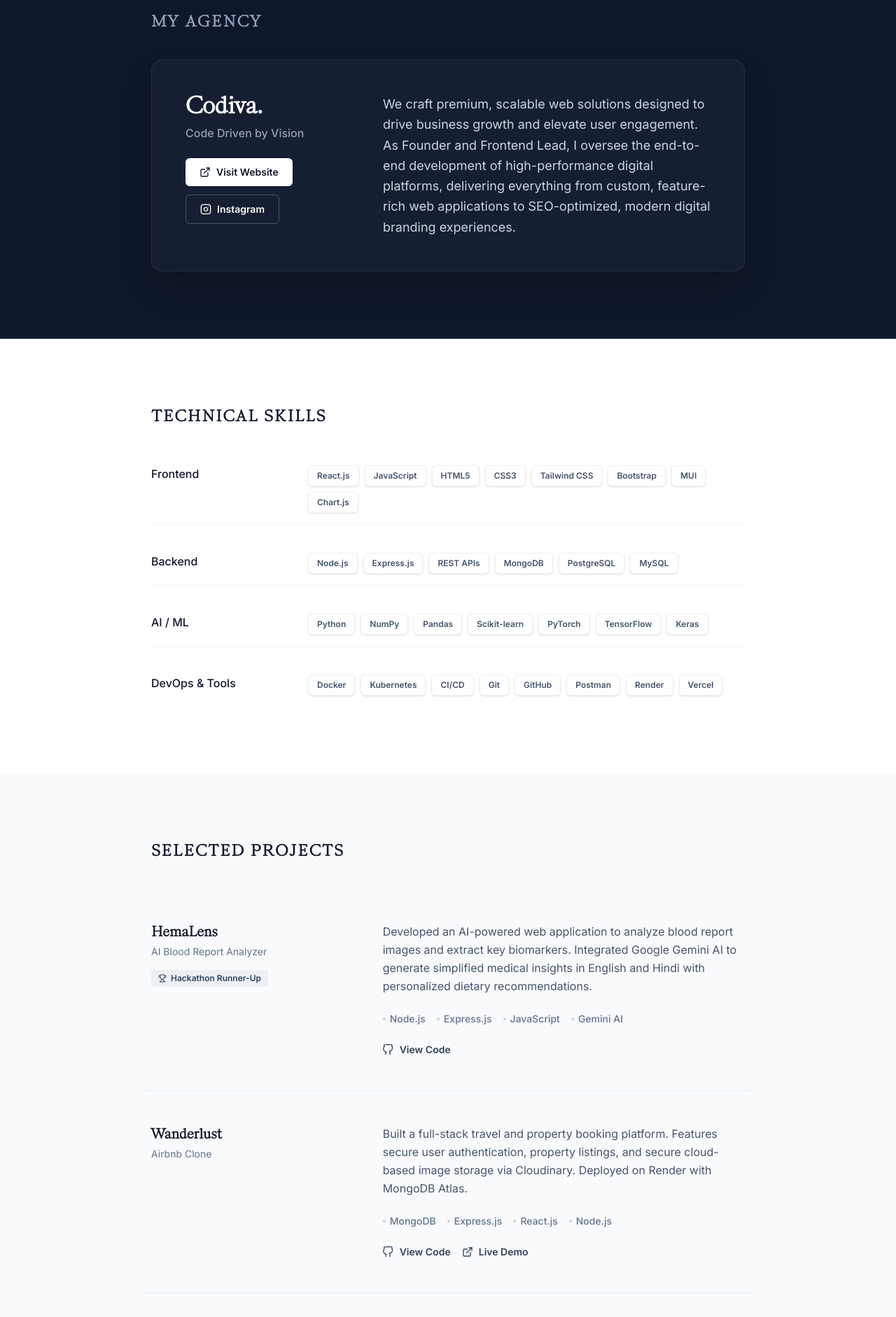
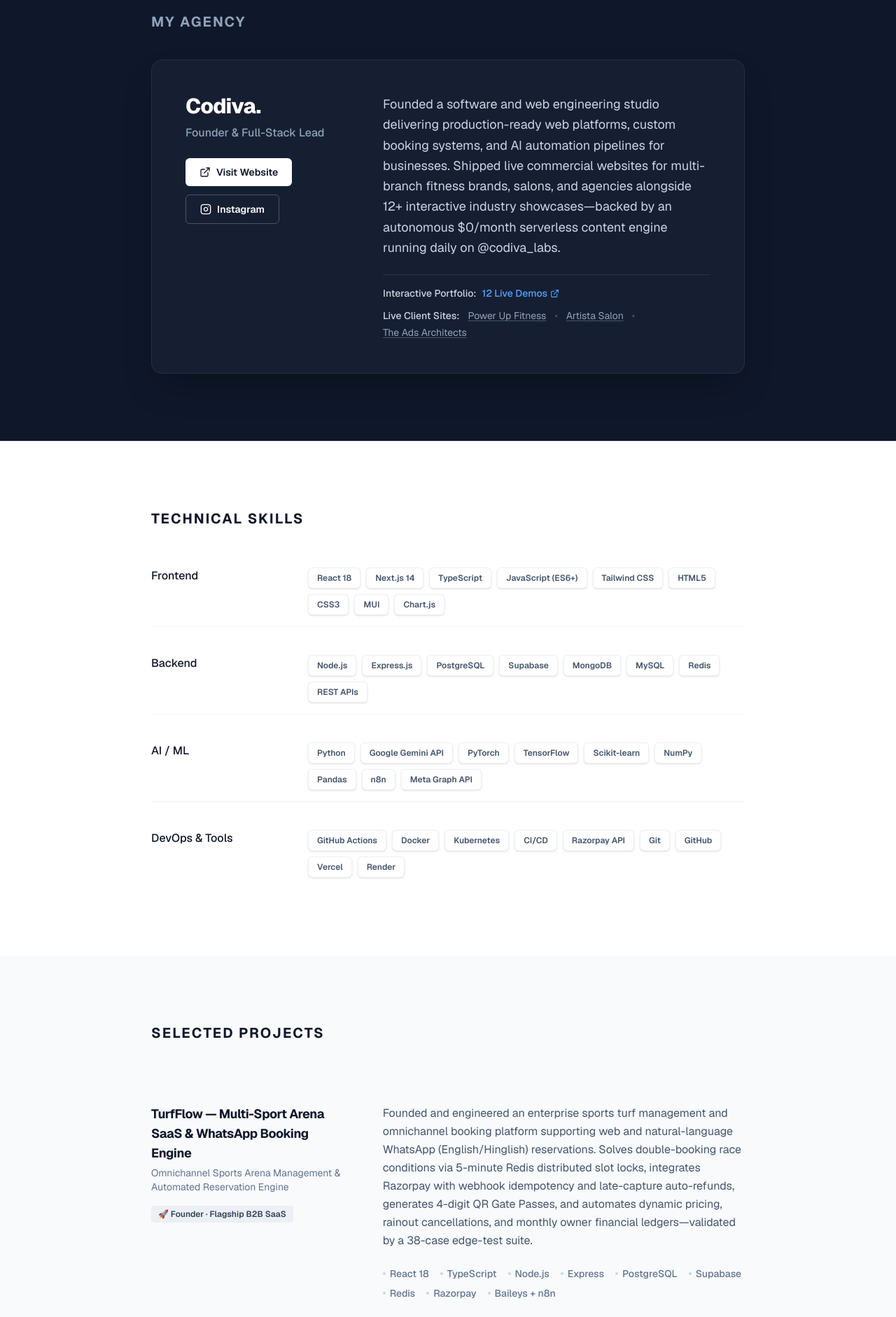
Before and after one commit to bott-127001/Samarth-Portfolio, a React (Vite) app: page / in a window 1280 px wide. Shown: the part 880-2762 px from the top of the page at 70% size. Built offline with nearby package versions, Linux system fonts and the light colour scheme.

Commit message:
Update portfolio content, projects, experience, and modern professional typography

```diff
--- a/index.html
+++ b/index.html
@@ -6,7 +6,7 @@
     <meta name="viewport" content="width=device-width, initial-scale=1.0" />
     <link rel="preconnect" href="https://fonts.googleapis.com" />
     <link rel="preconnect" href="https://fonts.gstatic.com" crossorigin />
-    <link href="https://fonts.googleapis.com/css2?family=Inter:ital,opsz,wght@0,14..32,100..900;1,14..32,100..900&display=swap" rel="stylesheet" />
+    <link href="https://fonts.googleapis.com/css2?family=Geist:wght@300;400;500;600;700;800;900&family=Geist+Mono:wght@400;500;600;700&family=Inter:ital,opsz,wght@0,14..32,100..900;1,14..32,100..900&display=swap" rel="stylesheet" />
     <title>Prajwal Nangare | Portfolio</title>
   </head>
   <body>
--- a/src/App.jsx
+++ b/src/App.jsx
@@ -109,7 +109,13 @@ const NavBar = () => {
 };
 
 const TypewriterHeading = () => {
-  const phrases = ["Full Stack Developer", "AI Engineer", "GenAI Engineer", "Data Scientist", "Codiva Founder"];
+  const phrases = [
+    "Full-Stack Engineer",
+    "SaaS & AI Builder",
+    "GenAI & Automation Developer",
+    "Founder @ Codiva & TurfFlow",
+    "B.Sc. CS Student"
+  ];
   const [currentPhraseIndex, setCurrentPhraseIndex] = useState(0);
   const [currentText, setCurrentText] = useState("");
   const [isDeleting, setIsDeleting] = useState(false);
@@ -168,9 +174,7 @@ const Hero = () => (
         <TypewriterHeading />
 
         <motion.p variants={fadeIn} className="text-lg text-slate-600 leading-relaxed max-w-2xl mb-10">
-          A Computer Science student and Full Stack Developer based in Pune, India.
-          I specialize in building robust web applications using the MERN stack and have a strong focus on clean architecture and scalable solutions. Currently exploring Machine Learning and Generative AI.
-          Crafting pixel-perfect, high-performance web experiences as Founder & Frontend Lead at Codiva.
+          A Computer Science student and Full-Stack Engineer based in Pune, India. I architect production-grade web applications, vertical SaaS platforms, and autonomous AI workflows—from concurrency-safe booking engines to zero-cost serverless publishing pipelines. Founder of Codiva Labs and TurfFlow, and Co-Founder of RVOLX, building scalable software and live digital products.
         </motion.p>
 
         <motion.div variants={fadeIn} className="flex flex-wrap gap-4 text-sm font-medium">
@@ -211,20 +215,42 @@ const CodivaSection = () => {
           <div className="flex flex-col md:flex-row gap-8 items-start">
             <div className="w-full md:w-1/3 shrink-0">
               <h3 className="text-3xl font-extrabold text-white mb-2">Codiva.</h3>
-              <p className="text-slate-400 font-medium mb-6">Code Driven by Vision</p>
+              <p className="text-slate-400 font-medium mb-6">Founder & Full-Stack Lead</p>
               <div className="flex flex-wrap gap-3">
-                <a href="https://codivalabs.com/" target="_blank" rel="noreferrer" className="inline-flex items-center gap-2 px-5 py-2.5 bg-white text-slate-900 rounded-md text-sm font-semibold hover:bg-slate-100 transition-colors">
+                <a href="https://codivalabs.com" target="_blank" rel="noreferrer" className="inline-flex items-center gap-2 px-5 py-2.5 bg-white text-slate-900 rounded-md text-sm font-semibold hover:bg-slate-100 transition-colors">
                   <ExternalLink size={16} /> Visit Website
                 </a>
-                <a href="https://www.instagram.com/codiva_labs/" target="_blank" rel="noreferrer" className="inline-flex items-center gap-2 px-5 py-2.5 bg-transparent border border-slate-600 text-white rounded-md text-sm font-semibold hover:bg-slate-800 transition-colors">
+                <a href="https://instagram.com/codiva_labs" target="_blank" rel="noreferrer" className="inline-flex items-center gap-2 px-5 py-2.5 bg-transparent border border-slate-600 text-white rounded-md text-sm font-semibold hover:bg-slate-800 transition-colors">
                   <InstagramIcon size={16} /> Instagram
                 </a>
               </div>
             </div>
             <div className="w-full md:w-2/3">
-              <p className="text-slate-300 leading-relaxed text-lg">
-                We craft premium, scalable web solutions designed to drive business growth and elevate user engagement. As Founder and Frontend Lead, I oversee the end-to-end development of high-performance digital platforms, delivering everything from custom, feature-rich web applications to SEO-optimized, modern digital branding experiences.
+              <p className="text-slate-300 leading-relaxed text-lg mb-6">
+                Founded a software and web engineering studio delivering production-ready web platforms, custom booking systems, and AI automation pipelines for businesses. Shipped live commercial websites for multi-branch fitness brands, salons, and agencies alongside 12+ interactive industry showcases—backed by an autonomous $0/month serverless content engine running daily on @codiva_labs.
               </p>
+              <div className="pt-4 border-t border-slate-700/60 flex flex-col gap-3 text-sm text-slate-400">
+                <div className="flex flex-wrap items-center gap-x-2 gap-y-1">
+                  <span className="text-slate-300 font-medium">Interactive Portfolio:</span>
+                  <a href="https://codivalabs.com/portfolio" target="_blank" rel="noreferrer" className="text-blue-400 hover:text-blue-300 transition-colors inline-flex items-center gap-1 font-medium">
+                    12 Live Demos <ExternalLink size={13} />
+                  </a>
+                </div>
+                <div className="flex flex-wrap items-center gap-x-3 gap-y-1">
+                  <span className="text-slate-300 font-medium">Live Client Sites:</span>
+                  <a href="https://www.powerupfitness.co.in/" target="_blank" rel="noreferrer" className="hover:text-slate-200 underline decoration-slate-600 underline-offset-2 transition-colors">
+                    Power Up Fitness
+                  </a>
+                  <span className="text-slate-600">•</span>
+                  <a href="https://artistabysupriya.com/" target="_blank" rel="noreferrer" className="hover:text-slate-200 underline decoration-slate-600 underline-offset-2 transition-colors">
+                    Artista Salon
+                  </a>
+                  <span className="text-slate-600">•</span>
+                  <a href="https://theadsarchitect.netlify.app/" target="_blank" rel="noreferrer" className="hover:text-slate-200 underline decoration-slate-600 underline-offset-2 transition-colors">
+                    The Ads Architects
+                  </a>
+                </div>
+              </div>
             </div>
           </div>
         </motion.div>
@@ -235,10 +261,10 @@ const CodivaSection = () => {
 
 const Skills = () => {
   const categories = [
-    { title: "Frontend", skills: ["React.js", "JavaScript", "HTML5", "CSS3", "Tailwind CSS", "Bootstrap", "MUI", "Chart.js"] },
-    { title: "Backend", skills: ["Node.js", "Express.js", "REST APIs", "MongoDB", "PostgreSQL", "MySQL"] },
-    { title: "AI / ML", skills: ["Python", "NumPy", "Pandas", "Scikit-learn", "PyTorch", "TensorFlow", "Keras"] },
-    { title: "DevOps & Tools", skills: ["Docker", "Kubernetes", "CI/CD", "Git", "GitHub", "Postman", "Render", "Vercel"] }
+    { title: "Frontend", skills: ["React 18", "Next.js 14", "TypeScript", "JavaScript (ES6+)", "Tailwind CSS", "HTML5", "CSS3", "MUI", "Chart.js"] },
+    { title: "Backend", skills: ["Node.js", "Express.js", "PostgreSQL", "Supabase", "MongoDB", "MySQL", "Redis", "REST APIs"] },
+    { title: "AI / ML", skills: ["Python", "Google Gemini API", "PyTorch", "TensorFlow", "Scikit-learn", "NumPy", "Pandas", "n8n", "Meta Graph API"] },
+    { title: "DevOps & Tools", skills: ["GitHub Actions", "Docker", "Kubernetes", "CI/CD", "Razorpay API", "Git", "GitHub", "Vercel", "Render"] }
   ];
 
   return (
@@ -284,29 +310,51 @@ const Skills = () => {
 const Projects = () => {
   const projects = [
     {
-      title: "HemaLens",
-      subtitle: "AI Blood Report Analyzer",
-      description: "Developed an AI-powered web application to analyze blood report images and extract key biomarkers. Integrated Google Gemini AI to generate simplified medical insights in English and Hindi with personalized dietary recommendations.",
-      tags: ["Node.js", "Express.js", "JavaScript", "Gemini AI"],
-      highlight: "Hackathon Runner-Up",
+      title: "TurfFlow — Multi-Sport Arena SaaS & WhatsApp Booking Engine",
+      subtitle: "Omnichannel Sports Arena Management & Automated Reservation Engine",
+      description: "Founded and engineered an enterprise sports turf management and omnichannel booking platform supporting web and natural-language WhatsApp (English/Hinglish) reservations. Solves double-booking race conditions via 5-minute Redis distributed slot locks, integrates Razorpay with webhook idempotency and late-capture auto-refunds, generates 4-digit QR Gate Passes, and automates dynamic pricing, rainout cancellations, and monthly owner financial ledgers—validated by a 38-case edge-test suite.",
+      tags: ["React 18", "TypeScript", "Node.js", "Express", "PostgreSQL", "Supabase", "Redis", "Razorpay", "Baileys + n8n"],
+      highlight: "🚀 Founder · Flagship B2B SaaS",
+      github: null,
+      demo: "https://turfflow-codiva.vercel.app/",
+      instagram: "https://instagram.com/turf_flow"
+    },
+    {
+      title: "RVOLX — Institutional Intraday Quantitative Signals Platform",
+      subtitle: "Quantitative Trading Signals Engine & Ultra-Low-Latency Delivery",
+      description: "Co-founded a multi-tenant quantitative trading signals SaaS for NSE NIFTY 200 cash equities firing at 09:30 AM IST using Relative Volume (RVOL >= 2.5x), 14-period ATR volatility corridors, and strict >=1:2 Risk-to-Reward filters. Engineered an air-gapped HMAC-SHA256 signal ingestion bridge (<15ms latency), 3-tier RBAC across 4 web portals, and sub-450ms consent-verified WhatsApp alert delivery.",
+      tags: ["Next.js 14", "TypeScript", "PostgreSQL 18", "HMAC-SHA256", "Baileys WhatsApp", "Razorpay"],
+      highlight: "📈 Co-Founder · FinTech SaaS",
+      github: null,
+      demo: "https://rvolx.netlify.app/",
+      instagram: "https://instagram.com/rvol_x"
+    },
+    {
+      title: "Codiva Autonomous Media Engine — Serverless AI Content Pipeline",
+      subtitle: "Autonomous Cloud Publishing & Multi-Model Generation System",
+      description: "Fully autonomous cloud publishing system executing a 90-day MERN stack curriculum (2 daily posts) on @codiva_labs at $0.00/month infrastructure cost. Uses ephemeral GitHub Actions cron runners, Git-as-a-database state tracking, a multi-model Gemini fallback chain, native C++ SVG-to-PNG rasterization (<150ms renders), and direct Meta Graph API publishing.",
+      tags: ["Node.js", "GitHub Actions", "Google Gemini API", "@resvg/resvg-js", "Meta Graph API v23.0"],
+      highlight: "⚡ $0/mo Serverless System",
+      github: "https://github.com/prajwalnangare01/codiva_automation",
+      demo: "https://instagram.com/codiva_labs"
+    },
+    {
+      title: "HemaLens — AI Blood Report Analyzer",
+      subtitle: "AI Medical Diagnostic & Biomarker Analysis Tool",
+      description: "AI-powered app that analyzes blood test report images, extracts biomarkers, and generates simplified medical insights in English & Hindi with personalized dietary recommendations.",
+      tags: ["Node.js", "Express.js", "JavaScript", "Google Gemini AI"],
+      highlight: "🏆 Hackathon Runner-Up",
       github: "https://github.com/prajwalnangare01/HemaLens",
       demo: null
     },
     {
-      title: "Wanderlust",
-      subtitle: "Airbnb Clone",
-      description: "Built a full-stack travel and property booking platform. Features secure user authentication, property listings, and secure cloud-based image storage via Cloudinary. Deployed on Render with MongoDB Atlas.",
-      tags: ["MongoDB", "Express.js", "React.js", "Node.js"],
-      github: "https://github.com/prajwalnangare01/WanderLust",
-      demo: "https://wanderlust-lwq5.onrender.com/listings"
-    },
-    {
-      title: "Weather App",
-      subtitle: "Real-Time Weather Forecaster",
-      description: "A dynamic and responsive weather application that fetches and displays real-time weather data. Features a clean, modern user interface for checking current conditions, temperatures, and detailed meteorological metrics across different locations.",
-      tags: ["JavaScript", "HTML5", "CSS3", "API Integration"],
-      github: "https://github.com/prajwalnangare01/WeatherApp",
-      demo: "https://weatherappprajwal.netlify.app/"
+      title: "Prosperia — AI Real Estate Lead & Revenue Recovery SaaS",
+      subtitle: "Real Estate Lead Qualification & Automated Pipeline CRM",
+      description: "AI-powered SaaS platform built for real estate agencies and property developers to capture and qualify buyer/tenant leads, automate follow-ups, schedule property visits, and recover missed pipeline revenue.",
+      tags: ["React", "Node.js", "AI Lead Qualification", "CRM Automation"],
+      highlight: null,
+      github: null,
+      demo: null
     }
   ];
 
@@ -337,7 +385,7 @@ const Projects = () => {
                 <p className="text-slate-500 text-sm mt-1 mb-4">{proj.subtitle}</p>
                 {proj.highlight && (
                   <span className="inline-flex items-center gap-1.5 px-2.5 py-1 rounded-sm bg-slate-200/50 text-slate-700 text-xs font-semibold">
-                    <Trophy size={12} /> {proj.highlight}
+                    {proj.highlight}
                   </span>
                 )}
               </div>
@@ -362,6 +410,11 @@ const Projects = () => {
                   {proj.demo && (
                     <a href={proj.demo} target="_blank" rel="noreferrer" className="flex items-center gap-2 text-sm font-semibold text-slate-700 hover:text-slate-900 transition-colors">
                       <ExternalLink size={16} /> Live Demo
+                    </a>
+                  )}
+                  {proj.instagram && (
+                    <a href={proj.instagram} target="_blank" rel="noreferrer" className="flex items-center gap-2 text-sm font-semibold text-slate-700 hover:text-slate-900 transition-colors">
+                      <InstagramIcon size={16} /> Instagram
                     </a>
                   )}
                 </div>
@@ -392,6 +445,15 @@ const Projects = () => {
 
 const Experience = () => {
   const experiences = [
+    {
+      role: "Founder @ Codiva Labs & TurfFlow | Co-Founder @ RVOLX",
+      company: "Full-Stack Lead & Architecture",
+      date: "Oct 2024 – Present",
+      points: [
+        "Founded and architected TurfFlow, an omnichannel sports arena SaaS with web and WhatsApp booking, distributed slot locking, and Razorpay integration.",
+        "Co-founded RVOLX (FinTech signals SaaS) and engineered a $0/month serverless AI publishing pipeline on GitHub Actions and Meta Graph API, alongside shipping live websites for commercial clients."
+      ]
+    },
     {
       role: "Frontend Implementation Intern",
       company: "Parplaero",
--- a/src/index.css
+++ b/src/index.css
@@ -1,21 +1,8 @@
 @import "tailwindcss";
 
-@font-face {
-  font-family: 'Kalice';
-  src: url('/fonts/kalice.woff2') format('woff2'),
-       url('/fonts/kalice.woff') format('woff'),
-       url('https://db.onlinewebfonts.com/t/3dd98a930e4e741d6d09cd53613ff641.woff2') format('woff2');
-  font-weight: 400;
-  font-style: normal;
-  font-display: swap;
-}
-
 @theme {
-  --font-sans: 'Inter', system-ui, -apple-system, BlinkMacSystemFont, 'Segoe UI', Roboto, sans-serif;
-  --font-serif: 'Kalice', Georgia, Cambria, 'Times New Roman', Times, serif;
-  --font-display: 'Kalice', Georgia, serif;
-  --font-kalice: 'Kalice', Georgia, serif;
-  --font-inter: 'Inter', system-ui, -apple-system, BlinkMacSystemFont, 'Segoe UI', Roboto, sans-serif;
+  --font-sans: 'Geist', 'Inter', system-ui, -apple-system, BlinkMacSystemFont, 'Segoe UI', Roboto, sans-serif;
+  --font-mono: 'Geist Mono', ui-monospace, SFMono-Regular, Menlo, Monaco, Consolas, monospace;
 
   --color-slate-50: #f8fafc;
   --color-slate-100: #f1f5f9;
@@ -30,9 +17,9 @@
     @apply bg-slate-50 text-slate-900 antialiased overflow-x-hidden;
   }
 
-  h2, h3, h4, .font-serif, .font-display, .font-kalice {
-    font-family: var(--font-serif);
-    font-weight: 700;
+  h1, h2, h3, h4, h5, h6 {
+    font-family: var(--font-sans);
+    letter-spacing: -0.025em;
   }
 }
 
```
